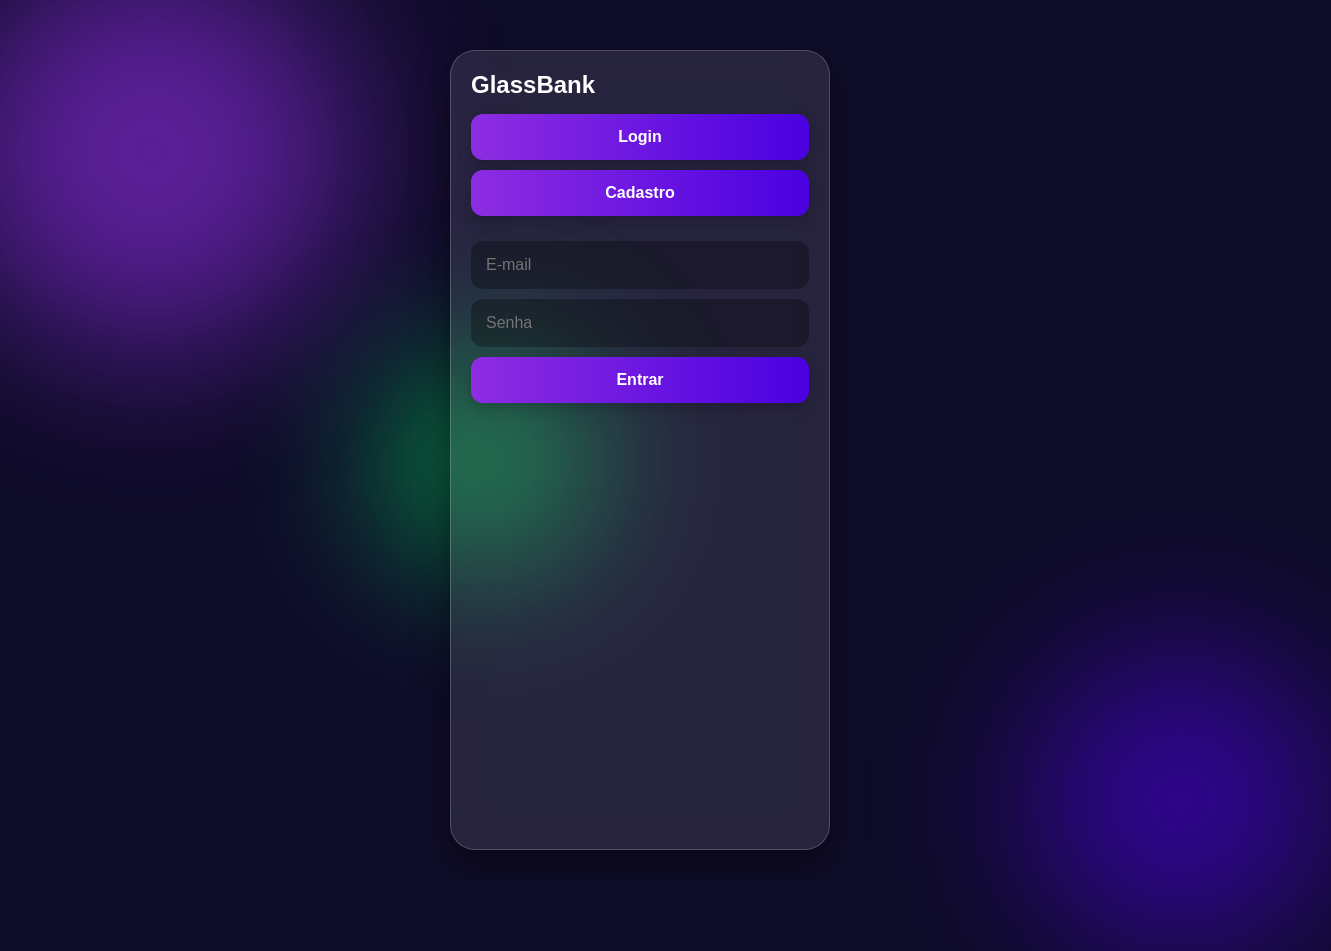
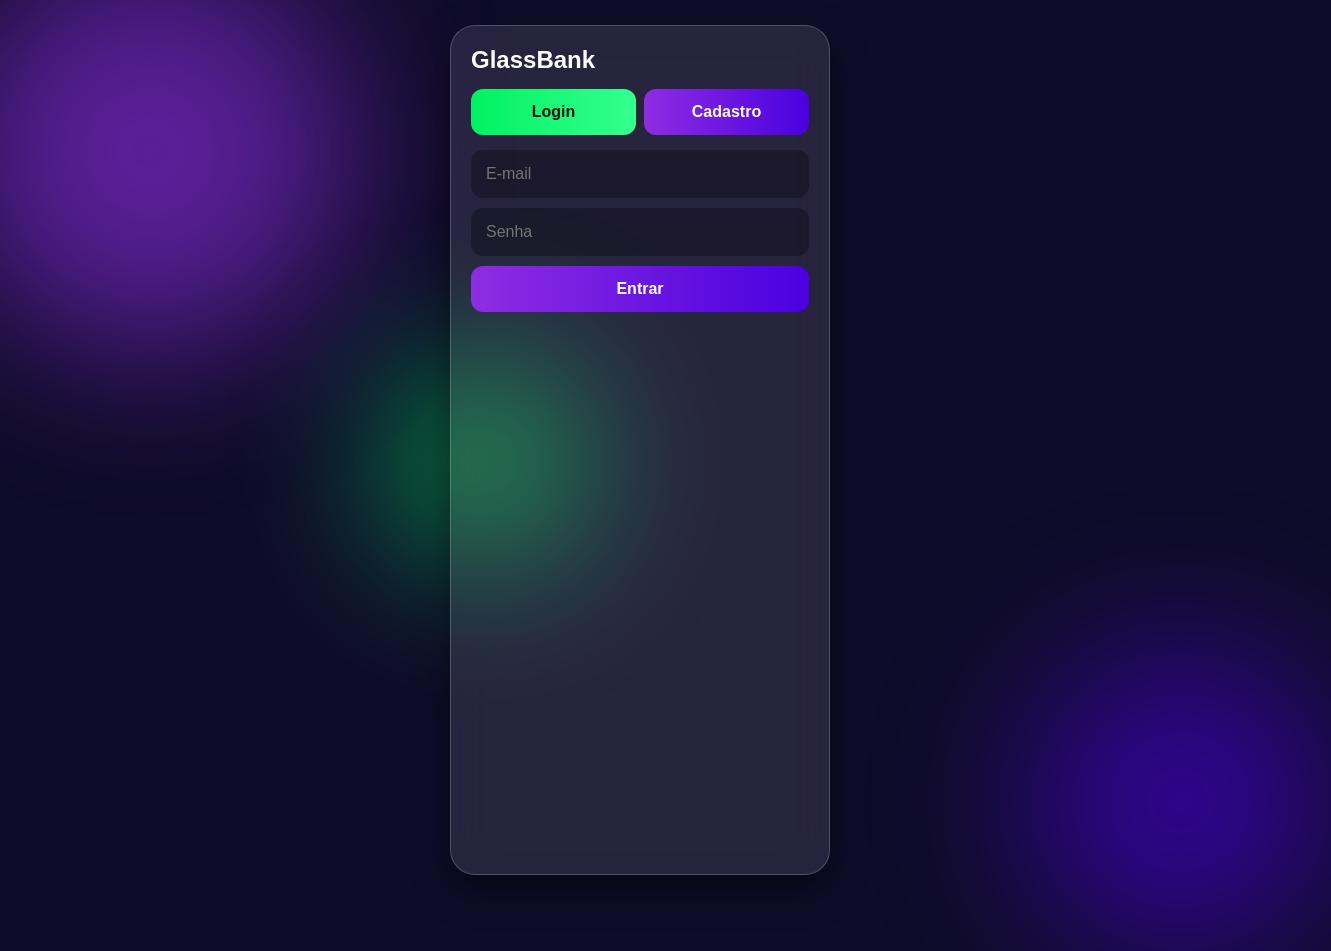

Add files via upload

--- a/style.css
+++ b/style.css
@@ -6,118 +6,141 @@
     --glass-bg: rgba(255, 255, 255, 0.1);
     --glass-border: rgba(255, 255, 255, 0.2);
     --text: #ffffff;
+    
+    /* Cores de Alerta de Imposto */
+    --status-green: #2ecc71;
+    --status-yellow: #f1c40f;
+    --status-orange: #e67e22;
+    --status-red: #e74c3c;
+    --status-black: #2c3e50;
 }
 
 * { margin: 0; padding: 0; box-sizing: border-box; font-family: 'Poppins', sans-serif; }
+body { background: #0f0c29; color: var(--text); height: 100vh; display: flex; justify-content: center; align-items: center; overflow: hidden; }
 
-body {
-    background: #0f0c29;
-    color: var(--text);
-    height: 100vh;
-    display: flex;
-    justify-content: center;
-    align-items: center;
-    overflow: hidden;
-}
-
-/* Background Animado */
+/* Background Blobs (Mantidos) */
 .background-blobs { position: absolute; width: 100%; height: 100%; z-index: -1; }
 .blob { position: absolute; border-radius: 50%; filter: blur(80px); opacity: 0.6; animation: float 10s infinite alternate; }
 .blob-1 { width: 400px; height: 400px; background: var(--primary); top: -50px; left: -50px; }
 .blob-2 { width: 300px; height: 300px; background: var(--secondary); bottom: -50px; right: -50px; }
-.blob-3 { width: 200px; height: 200px; background: var(--accent); top: 40%; left: 30%; animation-duration: 15s; }
-
+.blob-3 { width: 200px; height: 200px; background: var(--accent); top: 40%; left: 30%; }
 @keyframes float { from { transform: translate(0,0); } to { transform: translate(30px, 50px); } }
 
-/* App Container */
 .app-container {
-    width: 380px;
-    height: 90vh;
-    max-height: 800px;
-    background: var(--glass-bg);
-    backdrop-filter: blur(20px);
-    -webkit-backdrop-filter: blur(20px);
-    border: 1px solid var(--glass-border);
-    border-radius: 25px;
-    padding: 20px;
-    position: relative;
-    overflow-y: auto;
+    width: 380px; height: 95vh; max-height: 850px; background: var(--glass-bg); backdrop-filter: blur(20px);
+    border: 1px solid var(--glass-border); border-radius: 25px; padding: 20px; position: relative; overflow-y: auto;
     box-shadow: 0 15px 35px rgba(0,0,0,0.5);
 }
-
-/* Scrollbar invisível */
 .app-container::-webkit-scrollbar { width: 0px; }
 
-/* Sections */
 section { display: none; animation: slideUp 0.4s ease; flex-direction: column; gap: 15px; padding-bottom: 20px; }
 .active-section { display: flex; }
 .hidden { display: none !important; }
-
 @keyframes slideUp { from { opacity: 0; transform: translateY(20px); } to { opacity: 1; transform: translateY(0); } }
 
 /* Inputs & Buttons */
-input, select, button {
-    width: 100%; padding: 14px; border-radius: 12px; border: none; outline: none; margin-bottom: 10px; font-size: 1rem;
-}
+input, select, button { width: 100%; padding: 14px; border-radius: 12px; border: none; outline: none; margin-bottom: 10px; font-size: 1rem; }
 input, select { background: rgba(0,0,0,0.3); color: white; border: 1px solid transparent; transition: 0.3s; }
 input:focus { border-color: var(--accent); background: rgba(0,0,0,0.5); }
-
-button {
-    background: linear-gradient(90deg, var(--primary), var(--secondary));
-    color: white; font-weight: 600; cursor: pointer; box-shadow: 0 5px 15px rgba(0,0,0,0.2);
-}
+button { background: linear-gradient(90deg, var(--primary), var(--secondary)); color: white; font-weight: 600; cursor: pointer; }
 button:active { transform: scale(0.97); }
-button.secondary { background: rgba(255,255,255,0.15); box-shadow: none; }
+button.secondary { background: rgba(255,255,255,0.15); }
 button.danger-btn { background: var(--danger); }
+.icon-only { width: 40px; height: 40px; padding: 0; display: flex; align-items: center; justify-content: center; border-radius: 50%; }
 
-/* Dashboard Elements */
+/* Dashboard */
 header { display: flex; justify-content: space-between; align-items: center; margin-bottom: 10px; }
+.header-icons { display: flex; gap: 10px; }
 .user-info { display: flex; align-items: center; gap: 12px; }
 .user-info img { width: 45px; height: 45px; border-radius: 50%; border: 2px solid var(--accent); }
 
-.balance-card {
-    background: linear-gradient(135deg, rgba(255,255,255,0.1), rgba(255,255,255,0.02));
-    padding: 25px; border-radius: 20px; text-align: center; border: 1px solid var(--glass-border); position: relative; overflow: hidden;
-}
-.balance-card h1 { font-size: 2.8em; margin: 10px 0; font-weight: 700; text-shadow: 0 5px 15px rgba(0,0,0,0.3); }
-.account-id { font-family: monospace; letter-spacing: 2px; opacity: 0.8; }
-.hiddenBadge { display: none; background: var(--danger); font-size: 0.6em; padding: 2px 5px; border-radius: 4px; margin-top: 5px; }
+.balance-card { background: linear-gradient(135deg, rgba(255,255,255,0.1), rgba(255,255,255,0.02)); padding: 25px; border-radius: 20px; text-align: center; border: 1px solid var(--glass-border); }
+.balance-card h1 { font-size: 2.5em; margin: 10px 0; }
+.hiddenBadge { display: none; background: var(--danger); font-size: 0.7em; padding: 4px 8px; border-radius: 10px; }
 
-/* Grid Actions */
-.actions-grid { display: grid; grid-template-columns: 1fr 1fr; gap: 12px; }
-.actions-grid button { display: flex; flex-direction: column; align-items: center; gap: 8px; padding: 15px; background: rgba(255,255,255,0.08); }
-.icon-box { font-size: 1.5em; margin-bottom: 5px; color: var(--accent); }
+/* Grid de Ações */
+.actions-grid { display: grid; grid-template-columns: repeat(3, 1fr); gap: 10px; }
+.actions-grid button { display: flex; flex-direction: column; align-items: center; justify-content: center; height: 80px; font-size: 0.8em; background: rgba(255,255,255,0.05); }
+.icon-box { font-size: 1.5em; margin-bottom: 5px; }
 
-/* Transações */
-.history-preview h3 { margin-bottom: 10px; font-size: 1.1em; opacity: 0.9; }
-#transaction-list li {
-    padding: 12px; background: rgba(255,255,255,0.03); margin-bottom: 8px; border-radius: 10px;
-    display: flex; justify-content: space-between; align-items: center; cursor: pointer; transition: 0.2s;
-}
-#transaction-list li:hover { background: rgba(255,255,255,0.1); }
+/* Histórico & Filtros */
+.history-preview ul { list-style: none; margin-top: 10px; }
+.history-preview li { display: flex; justify-content: space-between; padding: 12px; border-bottom: 1px solid rgba(255,255,255,0.1); cursor: pointer; }
+.filter-chips { display: flex; gap: 5px; overflow-x: auto; padding-bottom: 5px; }
+.filter-chips button { padding: 5px 12px; font-size: 0.8em; white-space: nowrap; border-radius: 20px; background: rgba(255,255,255,0.1); width: auto; margin:0;}
+.filter-chips button.active-chip { background: var(--accent); color: #000; }
+
+/* SLIDER CUSTOMIZADO */
+.slider-container { display: flex; align-items: center; gap: 10px; background: rgba(0,0,0,0.3); padding: 10px; border-radius: 15px; }
+input[type=range] { -webkit-appearance: none; width: 100%; background: transparent; margin: 0; }
+input[type=range]::-webkit-slider-thumb { -webkit-appearance: none; height: 20px; width: 20px; border-radius: 50%; background: #fff; cursor: pointer; margin-top: -8px; box-shadow: 0 0 10px rgba(0,0,0,0.5); }
+input[type=range]::-webkit-slider-runnable-track { width: 100%; height: 4px; background: rgba(255,255,255,0.2); border-radius: 2px; }
+#tax-value-display { font-weight: bold; font-size: 1.2em; min-width: 50px; text-align: right; }
+
+#tax-psychology { font-size: 0.9em; margin-top: 5px; font-weight: bold; text-align: center; padding: 5px; border-radius: 8px; }
+.tax-status-green { color: var(--status-green); border: 1px solid var(--status-green); }
+.tax-status-yellow { color: var(--status-yellow); border: 1px solid var(--status-yellow); }
+.tax-status-orange { color: var(--status-orange); border: 1px solid var(--status-orange); }
+.tax-status-red { color: var(--status-red); border: 1px solid var(--status-red); }
+.tax-status-black { color: #fff; background: var(--status-black); border: 1px solid #fff; }
+
+/* Cards Especiais */
+.glass-card.compact { padding: 15px; display: flex; align-items: center; justify-content: space-between; }
+.glass-card.compact button { width: auto; margin: 0; padding: 8px 15px; font-size: 0.9em; }
+
+.poll-card { background: rgba(255,255,255,0.05); padding: 15px; border-radius: 15px; margin-bottom: 10px; border: 1px solid rgba(255,255,255,0.1); }
+.poll-progress { height: 8px; background: rgba(0,0,0,0.3); border-radius: 4px; margin: 10px 0; overflow: hidden; }
+.poll-bar { height: 100%; background: var(--accent); width: 0%; transition: 0.5s; }
 
 /* Modais */
-.modal-overlay {
-    position: fixed; top: 0; left: 0; width: 100%; height: 100%;
-    background: rgba(0,0,0,0.8); z-index: 1000;
-    display: flex; justify-content: center; align-items: center;
-    backdrop-filter: blur(5px);
+.modal-overlay { position: fixed; top:0; left:0; width:100%; height:100%; background: rgba(0,0,0,0.8); z-index: 100; display: flex; justify-content: center; align-items: center; }
+.modal-glass { background: #1a1a2e; padding: 30px; border-radius: 20px; width: 90%; max-width: 350px; text-align: center; border: 1px solid rgba(255,255,255,0.2); }
+.row-btn { display: flex; gap: 10px; }
+
+.glass { background: var(--glass-bg); border: 1px solid var(--glass-border); }
+.glass-card { background: rgba(255,255,255,0.06); border: 1px solid rgba(255,255,255,0.12); border-radius: 16px; padding: 16px; }
+.logo-area { text-align: center; margin-bottom: 10px; }
+.logo-area h1 { font-size: 2rem; }
+.logo-area p { opacity: 0.8; font-size: 0.9rem; }
+.auth-tabs { display: flex; gap: 8px; }
+.auth-tabs button { margin: 0; }
+.auth-tabs button.active { background: linear-gradient(90deg, var(--accent), #35ff8f); color: #111; }
+.badge { font-size: 0.75rem; opacity: 0.85; }
+.card-footer { display: flex; justify-content: space-between; align-items: center; margin-top: 12px; }
+.account-id { font-size: 0.8rem; opacity: 0.8; }
+.wide-btn { width: 100%; margin: 8px 0; }
+.back-btn { width: auto; padding: 10px 14px; margin-bottom: 8px; font-size: 0.9rem; background: rgba(255,255,255,0.1); }
+.row { display: flex; justify-content: space-between; align-items: center; gap: 10px; }
+.row > input, .row > button { margin: 0; }
+.input-group { display: flex; align-items: center; gap: 10px; background: rgba(0,0,0,0.22); border-radius: 12px; padding: 0 12px; border: 1px solid rgba(255,255,255,0.08); }
+.input-group i { opacity: 0.8; }
+.input-group input { margin: 0; background: transparent; border: none; }
+.input-group input:focus { background: transparent; border-color: transparent; }
+.info-box { border: 1px dashed rgba(255,255,255,0.2); border-radius: 12px; padding: 10px; font-size: 0.9rem; }
+.stock-display { display: flex; justify-content: space-between; align-items: center; }
+.trend-up, .trend-down { font-weight: 700; font-size: 0.9rem; }
+.transparent-header { margin-bottom: 8px; }
+.progress-bar-container { height: 8px; background: rgba(0,0,0,0.25); border-radius: 999px; overflow: hidden; margin-top: 10px; }
+.progress-fill { height: 100%; background: linear-gradient(90deg, var(--accent), #7bffb6); }
+.admin-card { margin-bottom: 10px; }
+.admin-tools { display: flex; flex-direction: column; gap: 10px; }
+.tool-item { background: rgba(255,255,255,0.05); border: 1px solid rgba(255,255,255,0.12); border-radius: 14px; padding: 12px; }
+.tool-item label { display: block; margin-bottom: 8px; font-size: 0.9rem; opacity: 0.9; }
+.modal-actions { display: flex; gap: 10px; margin-top: 12px; }
+.modal-actions button { margin: 0; }
+.receipt-style { max-width: 380px; }
+.receipt-header { display: flex; flex-direction: column; gap: 4px; align-items: center; margin-bottom: 10px; }
+.receipt-header i { font-size: 2rem; color: var(--accent); }
+.receipt-body { text-align: left; font-size: 0.9rem; }
+.receipt-body h1 { text-align: center; margin: 8px 0; }
+.receipt-body .row { margin: 6px 0; }
+.qr-frame { display: flex; justify-content: center; align-items: center; min-height: 240px; border: 1px dashed rgba(255,255,255,0.2); border-radius: 14px; }
+.qr-frame img { max-width: 220px; border-radius: 12px; }
+#reader { min-height: 260px; border-radius: 14px; overflow: hidden; background: rgba(0,0,0,0.2); }
+#toast-container { position: fixed; top: 14px; right: 14px; z-index: 999; width: min(320px, 92vw); }
+
+@media (max-width: 480px) {
+    body { align-items: flex-start; padding-top: 8px; }
+    .app-container { width: 100vw; max-width: 100vw; height: 100vh; max-height: 100vh; border-radius: 0; }
+    .actions-grid { grid-template-columns: repeat(2, 1fr); }
 }
-.modal-glass {
-    background: #1a1a2e; border: 1px solid var(--glass-border);
-    padding: 30px; border-radius: 20px; width: 90%; max-width: 320px; text-align: center;
-}
-.receipt-style hr { border: 0; border-top: 1px dashed rgba(255,255,255,0.2); margin: 15px 0; }
-.receipt-style .row { display: flex; justify-content: space-between; margin-bottom: 8px; font-size: 0.9em; }
-
-/* QR Code Image */
-.qr-frame { background: white; padding: 15px; border-radius: 15px; margin-top: 20px; text-align: center; }
-#qr-image { width: 100%; max-width: 200px; display: block; margin: 0 auto; }
-#qr-placeholder { color: #333; }
-
-/* Toast */
-#toast-container { position: fixed; top: 20px; right: 20px; z-index: 2000; }
-.toast { background: rgba(20, 20, 20, 0.9); color: white; padding: 12px 20px; margin-bottom: 10px; border-radius: 8px; border-left: 4px solid var(--accent); animation: slideIn 0.3s; }
-.toast.error { border-left-color: var(--danger); }
-
-@keyframes slideIn { from { transform: translateX(100%); } to { transform: translateX(0); } }
